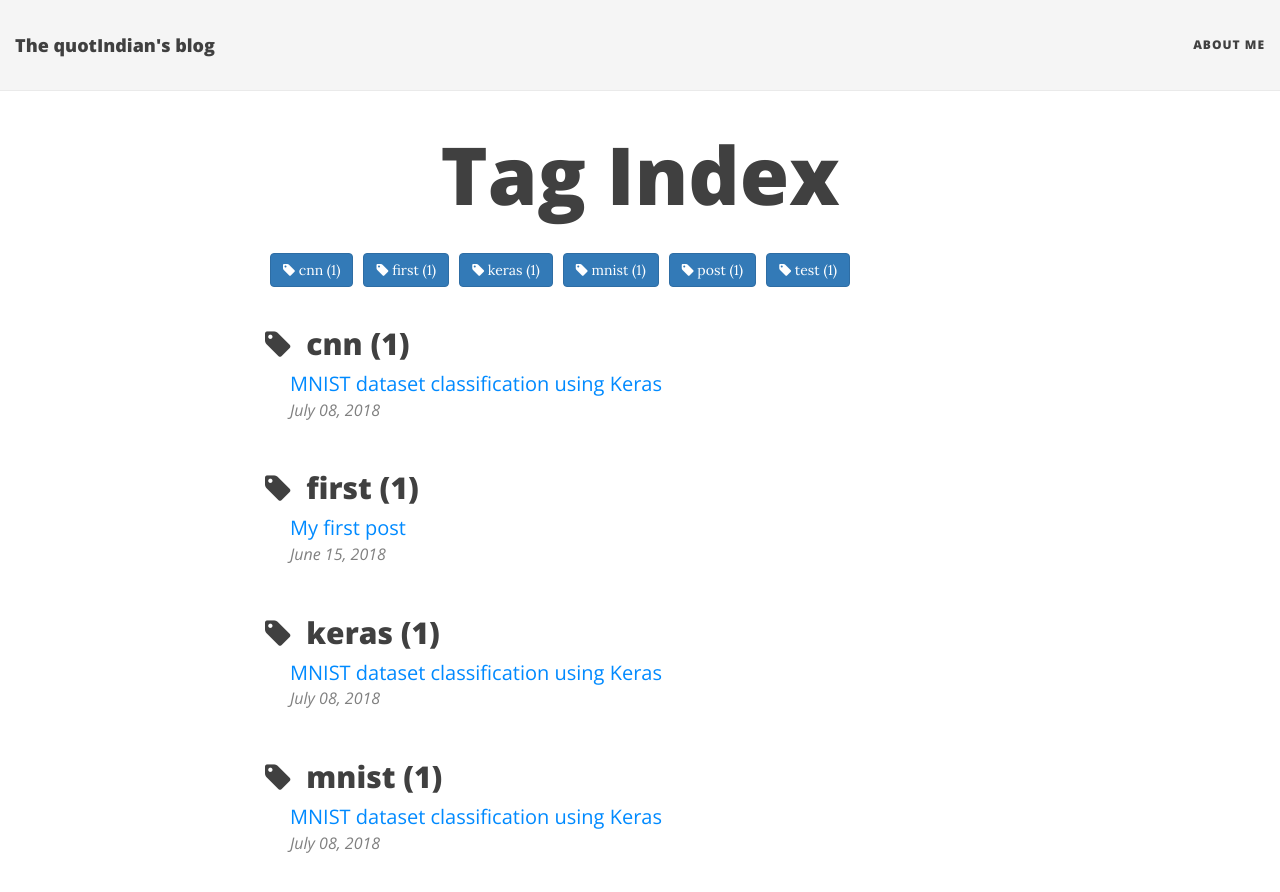
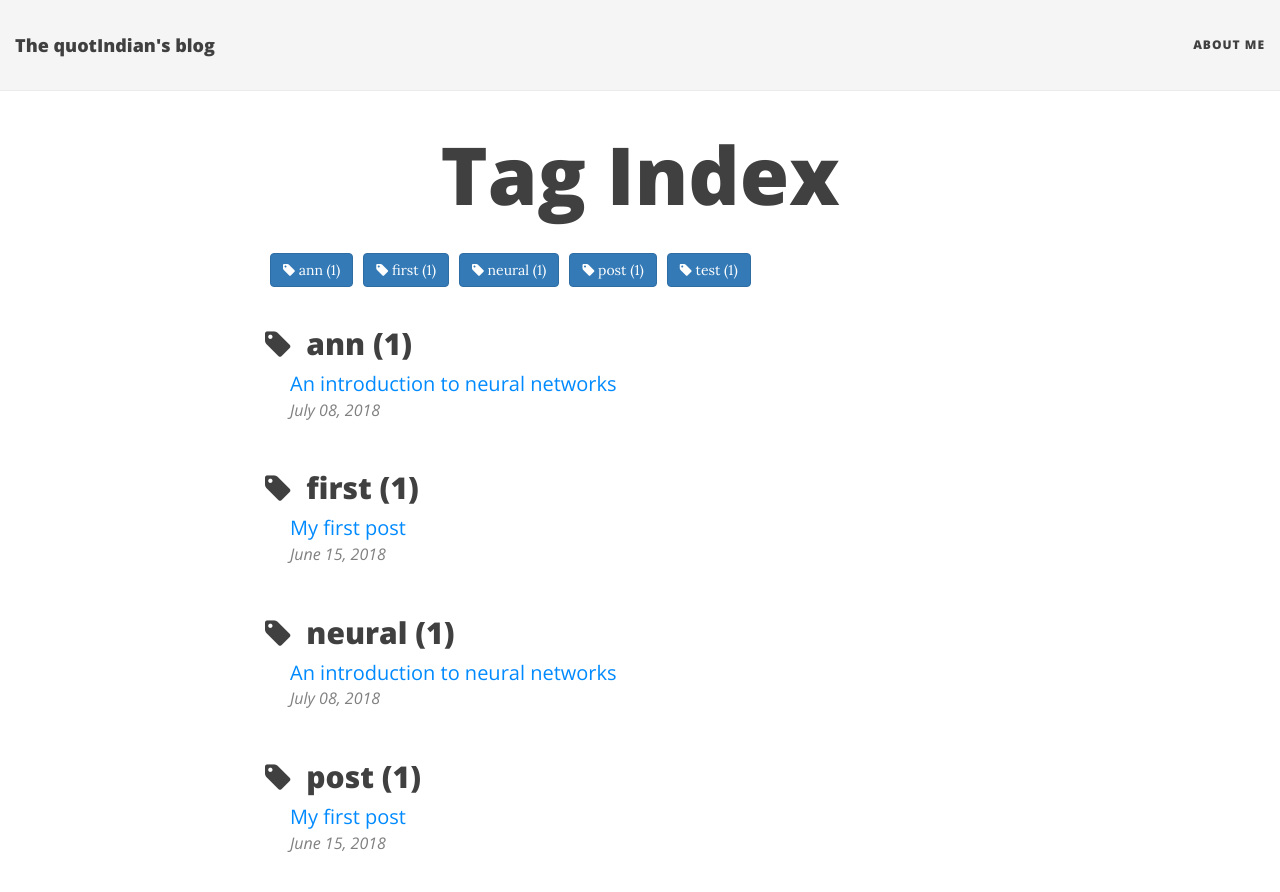
Before and after one commit to 1layer2many/1layer2many.github.io, a Jekyll site: the page built from tags.html, in a window 1280 px wide and 900 px high. Shown: the top 892 px of the window. Built offline with Jekyll 4.4.1, drawn with Linux system fonts in a browser that asks for light colours; nearby versions of some CDN libraries; some of the changed lines change nothing that is shown.

Commit message:
completing first post

```diff
--- a/_posts/2018-07-08-mnist-classification.md
+++ b/_posts/2018-07-08-mnist-classification.md
@@ -1,15 +1,15 @@
 ---
 layout: post
-title: MNIST dataset classification using Keras
-subtitle: and a basic introduction to neural networks
+title: An introduction to neural networks
+subtitle: A brief look at their architecture
 # gh-repo: daattali/beautiful-jekyll
 # gh-badge: [star, fork, follow]
 bigimg: /img/banner.jpg
-tags: [keras, mnist, cnn]
+tags: [ann, neural]
 comments: false
 ---
 
-It's been a while since my last (and first) post. So to formally publish my first post, let's review the basics of neural nets with a look into MNIST classification using the Keras library. But before we dive into the nitty gritty of Keras, let's take a look at how neural nets work.
+It's been a while since my last (and first) post. So to formally publish my first post, let's review the basics of neural nets with a deeper look into their architecture. But before we dive into the nitty gritty, let's take a look at how neural nets work at a top level.
 
 ## What are neural nets?
 
@@ -17,15 +17,15 @@ According to wiki...
 
 > "A neural network is either a biological neural network, made up of real biological neurons, or an artificial neural network, for solving artificial intelligence problems."
 
-But what does that actually mean? Basically, a neural net or, in our case, an artificial neural net is meant operate similar to biological neural networks in our brain. Neurons represent the most basic units of a neural net. An artificial neuron that receives a signal can process it and then signal additional artificial neurons connected to it, which work together to recognize patterns that may be present in the input signals.
+But what does that actually mean? Basically, an artificial neural network (referred to as neural network henceforth) is meant to operate similar to biological neural networks in our brain. Neurons represent the most basic units of a neural net. An artificial neuron that receives a signal can process it and then signal additional neurons connected to it, which work together to recognize patterns that may be present in the input signals.
 
 Neural networks can be used to extract features that can then be fed to other algorithms like clustering, classification and regression. Here, we will concentrate on the classification part of neural networks. Like most things in this universe, neurons need to learn to make sense of the input signals in order to be able to predict results. Thus any network needs to be trained on labeled dataset before it can be used to properly classify data. But before that, let's have a look at a neural network:
 
 {% include image.html url="https://res.cloudinary.com/dirqzbilx/image/upload/v1563976132/neural_net_basic_nivx6h.png" description="Fig 1. A 2-layer neural net" %}
 
-Figure 1 represents a 2-layer neural network. The number of layers constitute of the input and the hidden layers, with the output layer not counted in the layer count. The layers between input and output layers constitute the hidden layers, with every layer consisting of multiple neurons. These layers are hidden since they aren't visible as the output. Shallower networks such as the one show in figure 1 can only learn a certain number of features, leading to inaccurate predictions. With increasing number of hidden layers, the depth of the network increases resulting in deep neural networks. Modern neural network architectures almost exclusively use deep neural networks  as they can learn a huge number of features provided enough data, helping increase the quality of the prediction made.
+Figure 1 represents a 2-layer neural network. The number of layers constitute of the input and the hidden layers, with the output layer not counted in the layer count. The layers between input and output layers constitute the hidden layers, with every layer consisting of multiple neurons. These layers are hidden since they aren't visible as the output. Shallower networks such as the one show in figure 1 can only learn a certain number of features, leading to inaccurate predictions. With increasing number of hidden layers, the depth of the network increases resulting in what is known as **deep neural networks**. Modern neural network architectures almost exclusively use deep neural networks as they can learn a huge number of features provided enough data, helping increase the quality of the prediction made.
 
-Let's take a look at how a single neuron works.
+Now let's take a look at how a single neuron works.
 
 {% include image.html url="https://res.cloudinary.com/dirqzbilx/image/upload/v1563991782/ann_node_h9282e.png" description="Fig 2. A neuron in a typical neural net" %}
 
@@ -33,15 +33,29 @@ As can be seen in figure 2, there's a weight associated with each input. When a
 
 Following it's computation, the state passes through the neuron's activation function. Since the state is just a value at this point, the activation function helps make use of this value to determine an output. The activation function achieves this by normalizing the state value and then deciding whether or not to fire the successive neuron based on a threshold value.
 
-One can also notice the transfer function to be a linear function, which means that the state is just a linear combination of the input variables. This isn't really useful as linear functions would effectively reduce the entire network to a single layered one. Hence, we make use of what we call non-linear activation functions. Non-linear activation functions can map the complexities of the given data which help the network in learning many interesting features.
+One can also notice the transfer function to be a linear function, which means that the state is just a linear combination of the input variables. This isn't really useful as linear functions would effectively reduce the entire network to a single layered one. Hence, we make use of what we call non-linear activation functions. Non-linear activation functions can map the complexities of the given data which help the network in learning many interesting features. There are a variety of activation functions that are employed in architectures today with a variety of benefits, but that would be beyond the scope of this post. Maybe another post?
 
-Training a neural network then means calibrating the weights associated with the neurons by repeating two key steps, namely forward and back propagation. During forward propagation, we apply a set of weights to the input at each "layer" and calculate an output. There are various techniques of initializing the weights, the details of which can be found [here](https://www.deeplearning.ai/ai-notes/initialization/). Proper initialization can help speed up the convergence of the optimizer towards global minima. Meanwhile during back propagation, we measure the error between the obtained and actual output and adjust the weights accordingly so as to decrease the error margin.
+Anyhow, **training** a neural network then means calibrating the weights associated with the neurons by repeating two key steps, namely **forward** and **back propagation**. During forward propagation, we apply a set of weights to the input at each "layer" and calculate an output. There are various techniques of **initializing** the weights, the details of which can be found [here](https://www.deeplearning.ai/ai-notes/initialization/). Proper initialization can help speed up the convergence of the optimizer towards global minima. Meanwhile during back propagation, we measure the error between the obtained and actual output and adjust the weights accordingly so as to decrease the error margin.
 
 {% include image.html url="https://res.cloudinary.com/dirqzbilx/image/upload/e_grayscale,q_100/v1564208820/forward_back_prop_rptvzl.png" description="Fig 3. Forward and backward propagation example for a 2-layer network" %}
 
 Neural networks repeat both forward and back propagation until the weights are calibrated to accurately predict correct output. Similar to forward propagation, back propagation calculations occurs at each "layer". We begin by changing the weights between the hidden layer and the output layer and proceed to propagate the effects towards the initial layers. The change in weight is acquired by finding the derivative of the activation function, which gives us the rate of change at that function. Weight changes for preceding layer can be calculated from the output layer using **chain rule**. Over multiple iterations (or epochs), the network converges towards the global minimum leading to better predictions.
 
+Following the training phase, the learned parameters are then used to make predictions. The prediction phase is structurally quite similar to the training phase, with two major differences. Firstly, unlike training, prediction is done in a single iteration as we aren't interested in the feedback from the prediction. The second difference follows from the first difference in that the error isn't back propagated through the network. The output of the network can be modified according to specific requirements by adding a final layer, which can be either discreet or continuous in nature.
 
+These concepts briefly constitute the concepts relating to a neural network, which should be enough to get you started with various types of neural networks. Of course, things are much more complicated than what can be put together in this post. I'll put together another post with essential materials that should be just enough to get you started. But that should be it for this post. I hope you found this and the other articles on this blog to be helpful. Until next time then.
+
+<!-- ## Why the need for different types of neural nets?
+
+Neural networks can be broadly categorized into 3 categories:
+
+* Feedforward neural networks (FNN)
+  * Convolutional neural networks
+  * Autoencoders
+* Recurrent neural networks (RNN)
+  * Long short-term memory (LSTM)
+  * Bi-directional RNN
+* Radial basis function networks (RBFN) -->
 
 <!-- You can write regular [markdown](http://markdowntutorial.com/) here and Jekyll will automatically convert it to a nice webpage.  I strongly encourage you to [take 5 minutes to learn how to write in markdown](http://markdowntutorial.com/) - it'll teach you how to transform regular text into bold/italics/headings/tables/etc.
 
```
